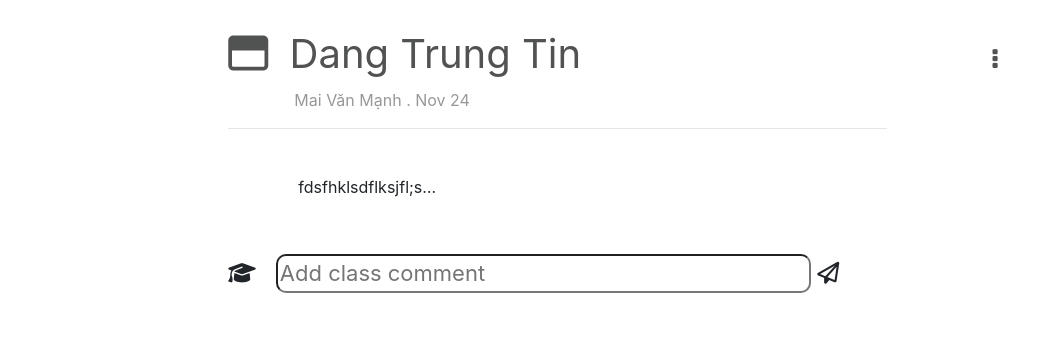
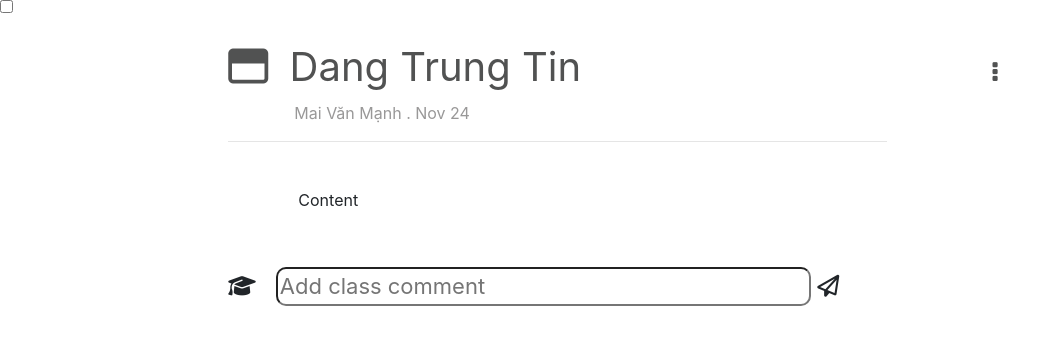
Before and after one commit to chuongdavid/final-web-classroom, a PHP site: page /Code/public/announcement.html in a window 1280 px wide. Shown: the part 101-446 px from the top of the page, without its empty margins (0-1061 px from the left). Run offline with PHP 8.4, Linux system fonts and the light colour scheme; some libraries are stand-ins or nearby versions.

Commit message:
Laydata Chuong

```diff
--- a/public/announcement.html
+++ b/public/announcement.html
@@ -60,17 +60,16 @@
 
             </ul>
         </nav>
-        <input type ="checkbox" id="showassignment">
-        <input type ="checkbox" id="showcreate">
+        <input type ="checkbox" id="show-announce-edit-delete">
+
 
         <div class=" anouncement container-sm col-lg-8">
             </br>
-            <p id="tenannounce"> <i class="far fa-window-maximize"></i> Dang Trung Tin  <label for="show-stream-edit-delete"> <i class="fa fa-ellipsis-v" id="more-announce"></i></label></p>
+            <p id="tenannounce"> <i class="far fa-window-maximize"></i> Dang Trung Tin  <label for="show-announce-edit-delete"> <i class="fa fa-ellipsis-v" id="more-announce"></i></label></p>
             <p id="dateannounce"> Mai Văn Mạnh . Nov 24</p>
             <hr style="width:80%; text-align:center; margin-left:0">
             <p id="teachercontent">
-                fdsfhklsdflksjfl;sdjl;fskfdsssssssssssssssssssssssssssssssssssssssssssssssssssssssssssssssssssdsfffffffffffffffffffffffffffffffffffffffffffffff
-
+                Content
             </p>
 
             <div id="announce">
@@ -79,6 +78,17 @@
 
         </div>
 
+        <div class="table-announce-edit-delete">
+            <table class="table1 table-stream" >
+                <tr class="assignment-stream">
+                    <td> <i class="fas fa-chalkboard-teacher"></i> <label> Edit</label> </td>
+                </tr>
+                <tr class="assignment-stream">
+                    <td> <i class="fas fa-laptop-code"></i><label> Delete </label> </td>
+                </tr>
+            </table>
+        </div>
+
 
 
 
--- a/public/css/style.css
+++ b/public/css/style.css
@@ -155,8 +155,10 @@ ul {
   background-color: #76e4cc;
   background-image: linear-gradient(315deg, #7ce6d4, #3dced8 74%);
   color: black;
+
 }
 .sinhvien-title {
+  padding-top: 5px;
   padding-bottom: 10px;
 }
 .class-title {
@@ -360,6 +362,10 @@ input[type="password"]:focus,
 #announce {
   padding-top: 9px;
   font-size: 22px;
+  outline: none;
+}
+#announce:focus {
+  outline: none;
 }
 #viewall {
   padding-top: 20px;
@@ -386,6 +392,7 @@ input[type="password"]:focus,
 label {
   cursor: pointer;
 }
+
 #creatework {
   margin-top: 30px;
   height: 45px;
@@ -808,6 +815,7 @@ label {
 .assignment-stream {
   border: 1px solid rgb(187, 186, 186);
   border-radius: 15px;
+  width: auto;
 }
 .assignment-stream:hover {
   background-color: rgb(180, 177, 177);
@@ -816,7 +824,7 @@ label {
   display: none;
   top: -20%;
   left: 71.5%;
-  width: 0px;
+  width: 100px;
 }
 #show-stream-edit-delete:checked ~ .stream-edit-delete {
   display: block;
@@ -915,6 +923,7 @@ td {
   width: 65%;
   margin-bottom: 30px;
   margin-left: 20px;
+  outline: none;
 }
 #tengiaovien {
   font-size: 28px;
@@ -949,12 +958,27 @@ td {
 #teachercontent {
   padding: 30px;
   margin-left: 40px;
-  max-width: 200px;
-  width: 250px;
-  white-space: nowrap;
-  overflow: hidden;
-  text-overflow: ellipsis;
+  max-width: 650px;
+  word-wrap: break-word;
+
 }
+/*----------------Show announce edit delete------------------*/
+#show-announce-edit-delete{
+  display: block;
+}
+
+.table-announce-edit-delete {
+  display: none;
+  width: 100px;
+  top: -10%;
+  left: 71.5%;
+}
+
+#show-announce-edit-delete:checked ~ .table-announce-edit-delete {
+  display: block;
+}
+
+
 body,
 html {
   height: 100%;
--- a/public/main.js
+++ b/public/main.js
@@ -474,3 +474,18 @@ function delete_class(id) {
     window.location.href = "delete-class.php?id=" + id;
   }
 }
+
+function search(text){
+
+  $(document).ready(function(){
+
+      if(text.length!=0){
+          $.post("ajax.php", { data: text }, function (data) {
+          $(".class-place").html(data);
+        });
+      }
+      else{
+          $(".class-place").html("");
+      }
+  });
+  }
```
Also changed, not shown: public/index-giaovien.php (+6 -7 lines), public/index-sinhvien.php (+13 -5 lines).
